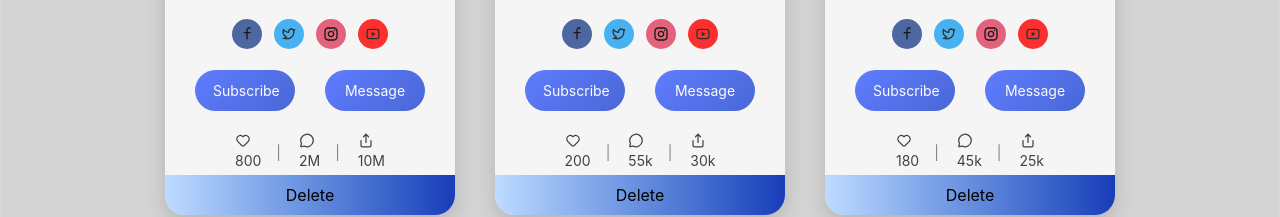
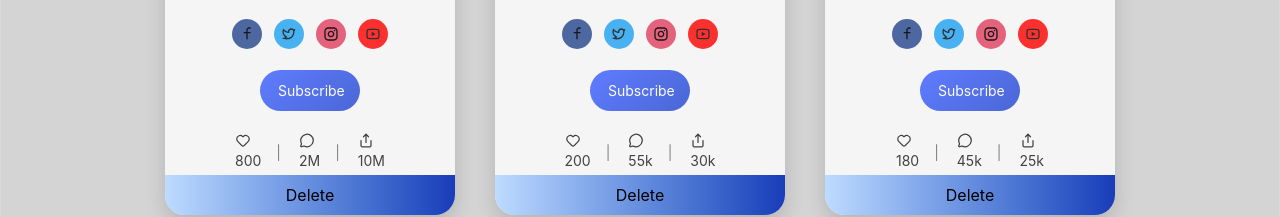
Before and after one commit to akshifan/React-Card-App, a React (Vite) app: page /app/home in a window 1280 px wide. Shown: the part 444-661 px from the top of the page. Built offline with nearby package versions, Linux system fonts and the light colour scheme; sample sign-in values are in the browser's storage.

Commit message:
changed1

```diff
--- a/src/components/Card.jsx
+++ b/src/components/Card.jsx
@@ -86,12 +86,12 @@ const finalLikeCount = demo ? demoLikeCount : likeCount;
           }}>
           {finalSubscribed ? "Subscribed" : "Subscribe"}
         </button>
-          {!demo && (
-        <button
-          style={{
-          background: finalSubscribed ? "linear-gradient(135deg, #1e1e1e, #2a2a2a, #d4af37)" : ""}}
-          onClick={showMessage } >Message</button>
-          )}
+          {/* {!demo && (
+        // <button
+        //   style={{
+        //   background: finalSubscribed ? "linear-gradient(135deg, #1e1e1e, #2a2a2a, #d4af37)" : ""}}
+        //   onClick={showMessage } >Message</button>
+          )} */}
       </div>
 
       {show && <Message show={show} setShow={setShow}/>} {/*passing visibility of message box to Message.jsx*/}
```
